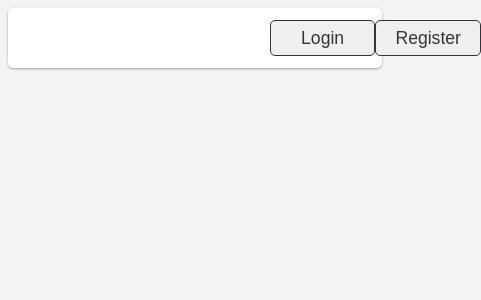
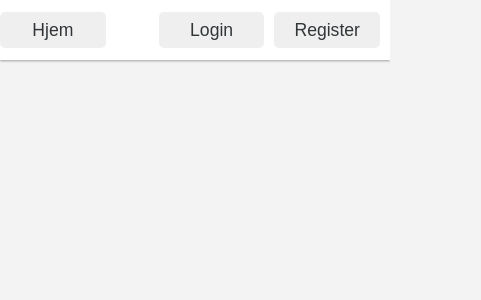
Before and after one commit to tor0405/chatter, a React (Create React App) app in the folder frontend/: page / in a window 390 px wide. Shown: the top 300 px of the page, 481 px wide, since content can reach past the window. Built offline with nearby package versions, Linux system fonts and the light colour scheme.

Commit message:
Made header more responsive and look nicer (#5)

```diff
--- a/frontend/src/common.scss
+++ b/frontend/src/common.scss
@@ -4,5 +4,6 @@ html,body {
   background-color: #f3f3f3;
   font-family: Roboto;
   letter-spacing: 0.05em;
-  color:white
+  color:white;
+  margin:0;
 }
--- a/frontend/src/components/Header.scss
+++ b/frontend/src/components/Header.scss
@@ -4,29 +4,42 @@
   height:60px;
   width:100%;
   box-shadow: 0 1px 3px rgba(0,0,0,0.12), 0 1px 2px rgba(0,0,0,0.24);
-  border-radius:5px;
+
   background-color: white;
   margin-bottom:15px;
 }
 
 .header__nav{
   height:100%;
+  width:100%;
   display: flex;
-  justify-content: space-evenly;
   flex-direction: row;
   align-items:center;
-  width:30%;
+}
+
+.header__left{
+  display: flex;
+  flex-direction: row;
+  align-items:center;
+}
+
+.header__right{
+  display: flex;
+  flex-direction: row;
+  align-items:center;
   margin: auto 0 auto auto;
 }
+
 
 .link__button {
   font-size:1.1em;
   border-radius: 5px;
   outline: none;
+  margin-right:10px;
   height:2em;
   font-weight: 100;
   color:#313639;
-  border:1px solid #313639;
+  border:none;
   width:6em;
 }
 .link__button:hover{
--- a/frontend/src/components/Header.tsx
+++ b/frontend/src/components/Header.tsx
@@ -10,16 +10,20 @@ export const Header: React.FunctionComponent<Props> = (props) => {
     function loggedIn() {
         return(
             <nav className="header__nav">
-                <Link className="nav__link" to={"/login"}>
+                <section className={"header__left"}>
+                    <Link className="nav__link" to={"/"}>
                         <button className="link__button">
                             Hjem
                         </button>
                     </Link>
-                <Link className="nav__link" to={"/register"}>
+                </section>
+                <section className={"header__right"}>
+                    <Link className="nav__link" to={"/login"}>
                         <button className="link__button">
                             Logg ut
                         </button>
                     </Link>
+                </section>
             </nav>
         )
     }
@@ -27,6 +31,14 @@ export const Header: React.FunctionComponent<Props> = (props) => {
     function loggedOut(){
         return(
             <nav className="header__nav">
+                <section className={"header__left"}>
+                    <Link className="nav__link" to={"/"}>
+                        <button className="link__button">
+                            Hjem
+                        </button>
+                    </Link>
+                </section>
+                <section className={"header__right"}>
                 <Link className="nav__link" to={"/login"}>
                     <button className="link__button">
                         Login
@@ -37,6 +49,7 @@ export const Header: React.FunctionComponent<Props> = (props) => {
                         Register
                     </button>
                 </Link>
+                </section>
             </nav>
         )
     }
```
Lines whose indentation alone changed are shown as unchanged.
